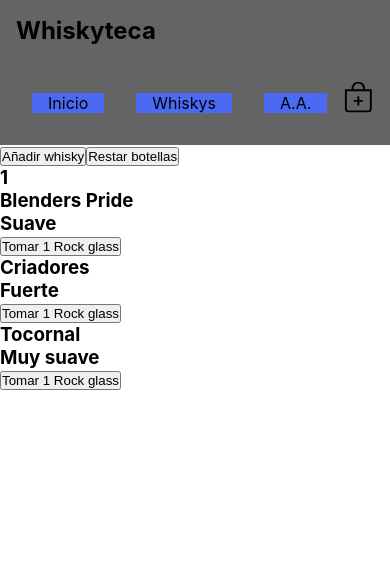
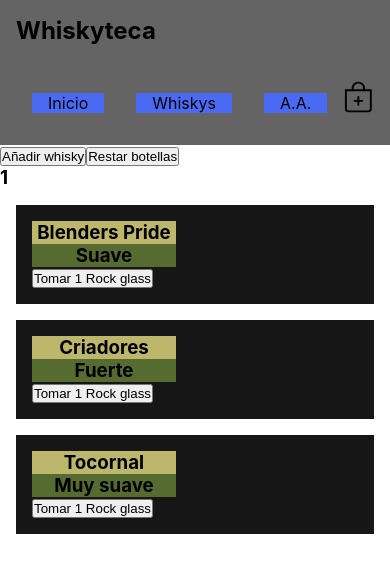
Before and after one commit to CesarTG/Whiskyteca, a React (Create React App) app: page / in a window 390 px wide. Shown: the top 572 px of the page. Built offline with nearby package versions, Linux system fonts and the light colour scheme.

Commit message:
estilos-responsive

```diff
--- a/src/App.js
+++ b/src/App.js
@@ -11,7 +11,6 @@
     <NavBar />
     <ItemCount stock={5} initial={1} />
     <ItemListContainer/>
-
   </>;
 }
 
--- /dev/null
+++ b/src/components/Item/Item.css
@@ -0,0 +1,34 @@
+* {
+    margin: 0;
+    padding: 0;
+}
+
+.item-container {
+    display: flex;
+    justify-content: space-evenly;
+    align-items: center;
+    padding: 1rem;
+    margin: 1rem;
+    background-color: grey;
+}
+
+
+@media only screen and (max-width: 768px){
+    .item-container {
+        background-color: rgb(22, 22, 22);
+        display: block;
+        align-items: center;
+    }
+}
+
+.name {
+    background-color: darkkhaki;
+    width: 9rem;
+    text-align: center;
+}
+
+.role {
+    background-color: darkolivegreen;
+    width: 9rem;
+    text-align: center;
+}
--- a/src/components/Item/Item.js
+++ b/src/components/Item/Item.js
@@ -1,10 +1,11 @@
 import React from "react";
+import '../Item/Item.css'
 
 function Item ({id, nombre ,role }) {
-    return <div>
+    return <div className="item-container">
         <h4>{id}</h4>
-        <h3>{nombre}</h3>
-        <h3>{role}</h3>
+        <h3 className="name">{nombre}</h3>
+        <h3 className="role">{role}</h3>
         <button>Tomar 1 Rock glass</button>
     </div>;
 };
```
